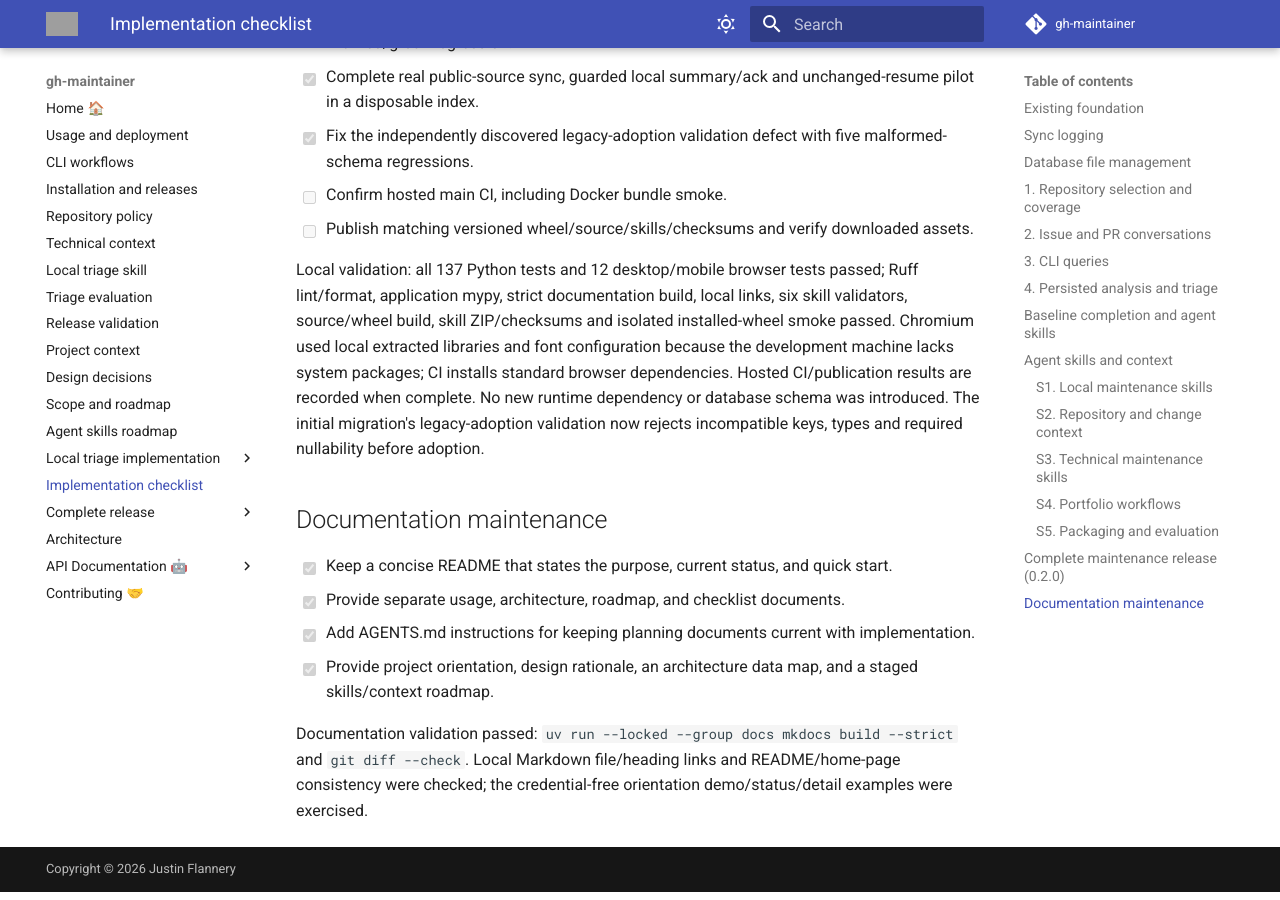
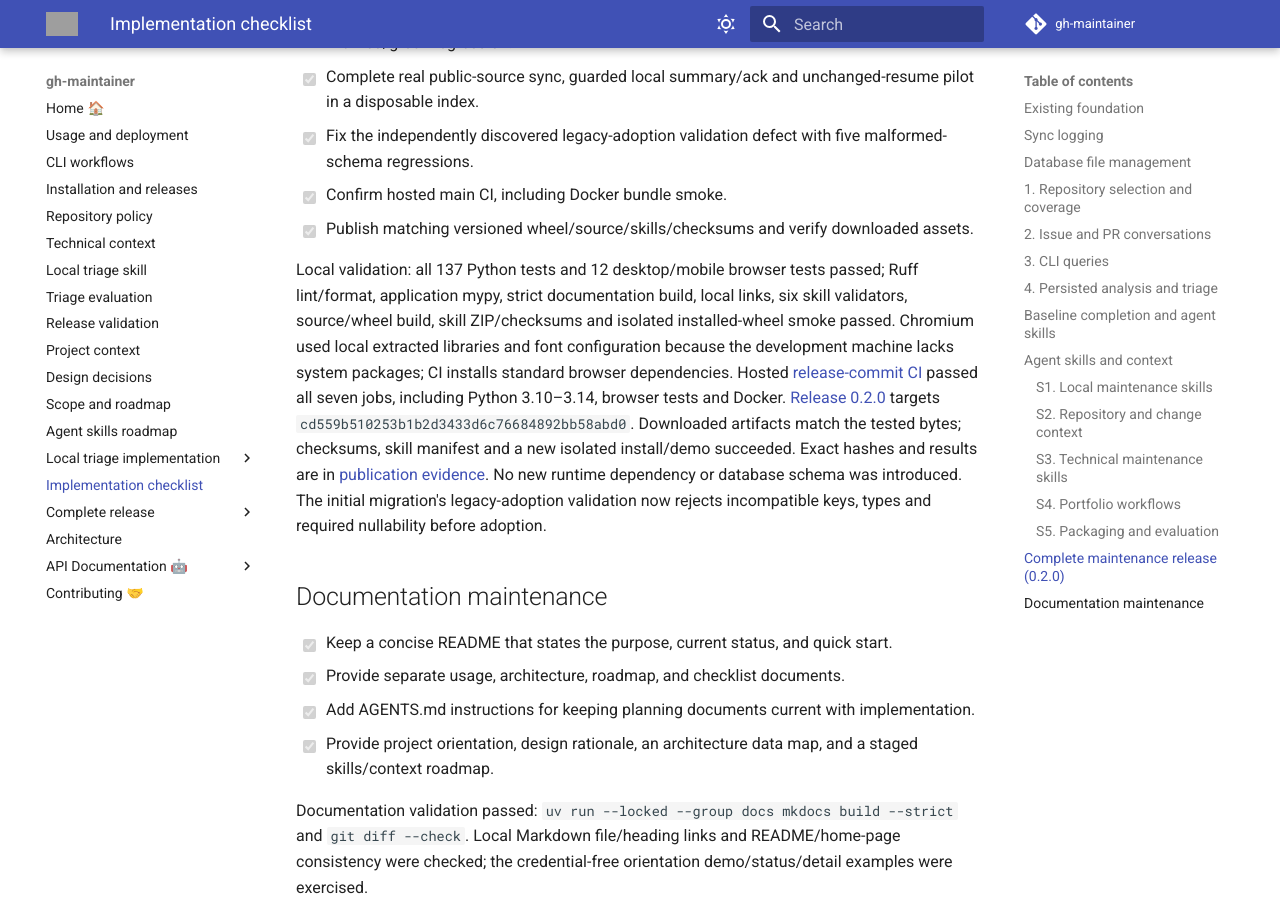
Before and after one commit to jufty-bot/gh-maintainer, an MkDocs documentation site: the page built from docs/checklist.md, in a window 1280 px wide and 900 px high, scrolled down 6618 px. Built offline with MkDocs 1.6.1 and Material for MkDocs 9.7.7, drawn with Linux system fonts in a browser that asks for light colours; comment, search, counter and statistics services are not loaded; grey boxes are pictures that could not be loaded.

Commit message:
📝 Record verified 0.2.0 publication and completed release tasks

```diff
--- a/docs/checklist.md
+++ b/docs/checklist.md
@@ -228,15 +228,20 @@ provider/host and broad remote-action evaluations above remain explicit extensio
 - [x] Independently exercise bounded technical review, CI evidence and reproduced local repair with red/green regression.
 - [x] Complete real public-source sync, guarded local summary/ack and unchanged-resume pilot in a disposable index.
 - [x] Fix the independently discovered legacy-adoption validation defect with five malformed-schema regressions.
-- [ ] Confirm hosted main CI, including Docker bundle smoke.
-- [ ] Publish matching versioned wheel/source/skills/checksums and verify downloaded assets.
+- [x] Confirm hosted main CI, including Docker bundle smoke.
+- [x] Publish matching versioned wheel/source/skills/checksums and verify downloaded assets.
 
 Local validation: all 137 Python tests and 12 desktop/mobile browser tests passed;
 Ruff lint/format, application mypy, strict documentation build, local links, six skill
 validators, source/wheel build, skill ZIP/checksums and isolated installed-wheel smoke
 passed. Chromium used local extracted libraries and font configuration because the
 development machine lacks system packages; CI installs standard browser dependencies.
-Hosted CI/publication results are recorded when complete. No new runtime
+Hosted [release-commit CI](https://github.com/jufty-bot/gh-maintainer/actions/runs/39071013171)
+passed all seven jobs, including Python 3.10–3.14, browser tests and Docker.
+[Release 0.2.0](https://github.com/jufty-bot/gh-maintainer/releases/tag/v0.2.0) targets
+`cd559b510253b1b2d3433d6c76684892bb58abd0`. Downloaded artifacts match the tested bytes;
+checksums, skill manifest and a new isolated install/demo succeeded. Exact hashes and
+results are in [publication evidence](evaluations/published-0.2.0.json). No new runtime
 dependency or database schema was introduced. The initial migration's legacy-adoption
 validation now rejects incompatible keys, types and required nullability before adoption.
 
```
Also changed, not shown: docs/evaluations/published-0.2.0.json (added, +24 -0 lines), docs/evaluations/release.md (+9 -0 lines), docs/releases.md (+5 -3 lines), docs/roadmap.md (+2 -1 lines), docs/specs/002-complete-release/spec.md (+2 -1 lines), docs/specs/002-complete-release/tasks.md (+1 -1 lines).
